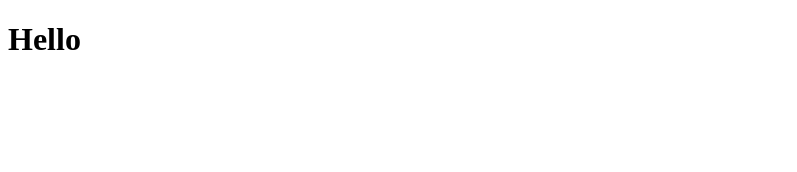
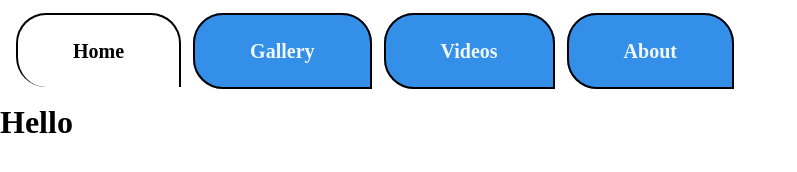
Before and after one commit to simeonbikov/wm4-class1-group3, a plain HTML site: page index.html in a window 1280 px wide. Shown: the whole page, without its empty margins (0-797 px from the left). Drawn offline with Linux system fonts and the light colour scheme.

Commit message:
Created a nav bar

```diff
--- a/index.html
+++ b/index.html
@@ -9,7 +9,14 @@
     <title>Document</title>
 </head>
 <body>
-
+ <header class="c-site-header">
+       <nav class="topnav" aria-label="Main Site Links.">
+        <a id="onlink" class="active nav-link" href="index.html">Home</i></a>
+        <a class="nav-link" href="gallery.html">Gallery</a>
+        <a class="nav-link" href="videos.html">Videos</a>
+        <a class="nav-link" href="about.html">About</a>
+      </nav>
+    </header>
     <h1>Hello</h1>
 
     <script src = "script.js"></script>
--- a/style.css
+++ b/style.css
@@ -0,0 +1,55 @@
+body {
+    box-sizing: border-box;
+    margin: 0;
+    padding: 0;
+}
+.topnav {
+  color: darkblue;
+  padding: 14px 16px;
+
+  font-size: 3rem;
+  /* margin-right: 20px; */
+
+}
+.nav-link {
+  text-decoration: none;
+  /* margin-right: 10px; */
+  padding: 25px 55px;
+  background-color: rgb(52, 143, 233);
+  color: aliceblue;
+  /* border-radius: 7px; */
+  -webkit-border-top-right-radius: 30px;
+  -webkit-border-top-left-radius: 30px;
+  -webkit-border-bottom-left-radius: 30px;
+  -webkit-border-top-left-radius: 30px;
+  -moz-border-radius-top-left: 10px;
+  -moz-border-radius-top-right: 10px;
+  border: 2px solid black;
+  width: 75px;
+  font-weight: bold;
+  font-size: 20px;
+  transition: all 0.3s ease;
+}
+/* Change the color of links on hover */
+.nav-link:hover {
+  /* background-color: rgb(52, 143, 233); */
+  color: black;
+  background: #96e0e9;
+  -moz-transition: background-color 200ms ease-in;
+  -webkit-transition: background-color 200ms ease-in;
+  -ms-transition: background-color 200mx ease-in;
+  -o-transition: background-color 200ms ease-in;
+  transition: background-color 200ms ease-in;
+  box-shadow: 5px 10px 18px red inset;
+   padding: 35px 45px 30px 45px;
+
+}
+#onlink {
+  /* background-color: rgb(52, 143, 233);
+  color: white;
+  border-bottom: none; */
+  background: none;
+  color: #000000;
+  border-bottom: 1px solid #ffffff;
+  border-bottom: none;
+}
```
